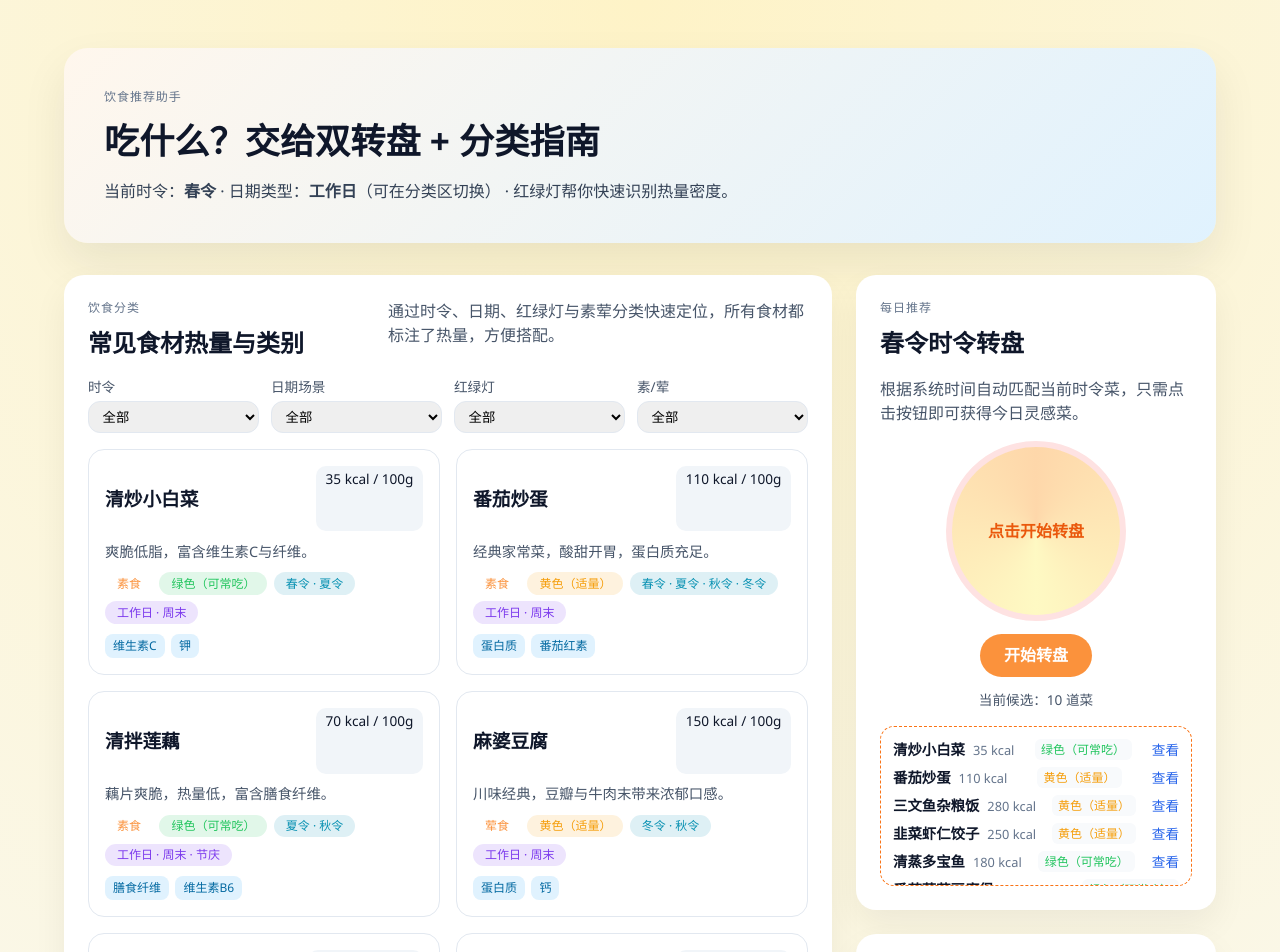
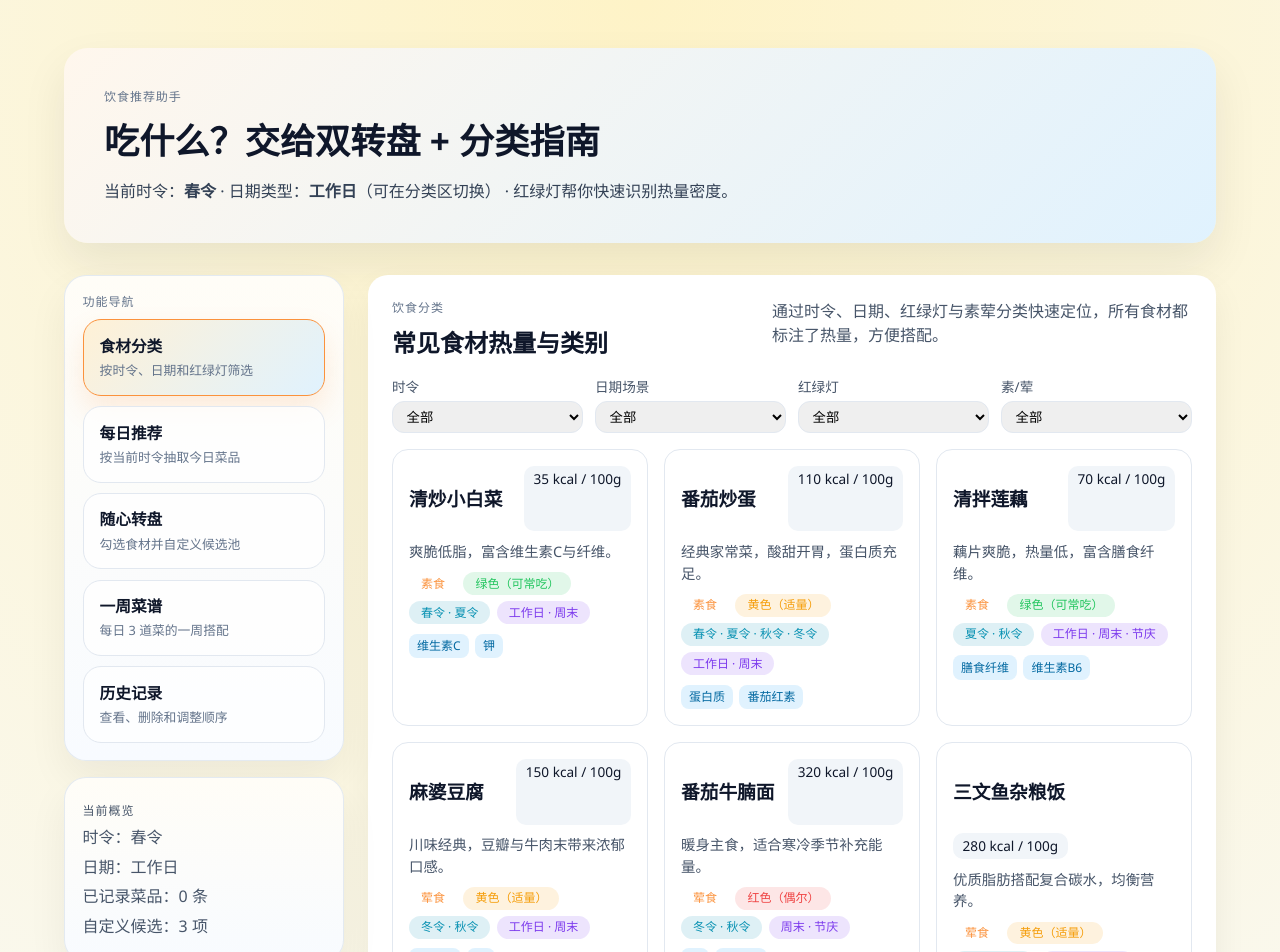
Before and after one commit to MonaQQ/FoodPlan, a React (Vite) app: page / in a window 1280 px wide. Shown: the top 952 px of the page. Built offline with nearby package versions, Linux system fonts and the light colour scheme.

Commit message:
增加页签

```diff
--- a/src/App.css
+++ b/src/App.css
@@ -39,10 +39,77 @@
   font-size: 1rem;
 }
 
-.layout {
+.tab-shell {
   display: grid;
-  grid-template-columns: 1fr 360px;
+  grid-template-columns: 280px 1fr;
   gap: 1.5rem;
+  align-items: start;
+}
+
+.tab-sidebar {
+  display: flex;
+  flex-direction: column;
+  gap: 1rem;
+  position: sticky;
+  top: 1rem;
+}
+
+.tab-sidebar-card {
+  background: linear-gradient(180deg, #fffdf7, #f8fbff);
+  border: 1px solid rgba(226, 232, 240, 0.9);
+  border-radius: 22px;
+  padding: 1.1rem;
+  box-shadow: 0 18px 40px rgba(15, 23, 42, 0.06);
+}
+
+.tab-list {
+  display: flex;
+  flex-direction: column;
+  gap: 0.65rem;
+}
+
+.tab-button {
+  border: 1px solid #e2e8f0;
+  border-radius: 18px;
+  background: rgba(255, 255, 255, 0.78);
+  padding: 0.9rem 1rem;
+  text-align: left;
+  cursor: pointer;
+  transition: transform 0.18s ease, border-color 0.18s ease, box-shadow 0.18s ease;
+  display: flex;
+  flex-direction: column;
+  gap: 0.18rem;
+}
+
+.tab-button strong {
+  color: #0f172a;
+  font-size: 0.98rem;
+}
+
+.tab-button span {
+  color: #64748b;
+  font-size: 0.8rem;
+}
+
+.tab-button:hover {
+  transform: translateY(-1px);
+  border-color: #fdba74;
+  box-shadow: 0 10px 24px rgba(251, 146, 60, 0.12);
+}
+
+.tab-button.active {
+  background: linear-gradient(135deg, #fff1d6, #e0f2fe);
+  border-color: #fb923c;
+  box-shadow: 0 14px 28px rgba(251, 146, 60, 0.16);
+}
+
+.status-card p {
+  margin: 0.35rem 0;
+  color: #475569;
+}
+
+.tab-content {
+  min-width: 0;
 }
 
 .panel {
@@ -536,12 +603,48 @@
 }
 
 @media (max-width: 1024px) {
-  .layout {
+  .tab-shell {
     grid-template-columns: 1fr;
   }
 
-  .spinners-column {
+  .tab-sidebar {
+    position: static;
+  }
+
+  .tab-list {
+    display: grid;
+    grid-template-columns: repeat(auto-fit, minmax(150px, 1fr));
+  }
+}
+
+@media (max-width: 720px) {
+  .app-shell {
+    padding: 1.5rem 1rem 3rem;
+  }
+
+  .hero {
+    padding: 1.5rem;
+  }
+
+  .hero h1 {
+    font-size: 1.7rem;
+  }
+
+  .tab-list {
+    grid-template-columns: 1fr 1fr;
+  }
+
+  .custom-builder {
+    grid-template-columns: 1fr;
+  }
+
+  .weekly-item {
     flex-direction: column;
+    align-items: flex-start;
+  }
+
+  .weekly-meta.multi {
+    justify-content: flex-start;
   }
 }
 
--- a/src/App.tsx
+++ b/src/App.tsx
@@ -1,4 +1,4 @@
-import { useCallback, useEffect, useMemo, useState } from 'react';
+import { useEffect, useMemo, useState } from 'react';
 import { CustomSpinner } from './components/CustomSpinner';
 import { DailySpinner } from './components/DailySpinner';
 import { FilterState, FoodCatalog } from './components/FoodCatalog';
@@ -24,34 +24,44 @@ const defaultSelectedIds = FOODS.filter((food) => food.type === 'meat')
   .slice(0, 3)
   .map((food) => food.id);
 
+type AppTab = 'catalog' | 'daily' | 'custom' | 'weekly' | 'records';
+
+const tabs: { id: AppTab; label: string; hint: string }[] = [
+  { id: 'catalog', label: '食材分类', hint: '按时令、日期和红绿灯筛选' },
+  { id: 'daily', label: '每日推荐', hint: '按当前时令抽取今日菜品' },
+  { id: 'custom', label: '随心转盘', hint: '勾选食材并自定义候选池' },
+  { id: 'weekly', label: '一周菜谱', hint: '每日 3 道菜的一周搭配' },
+  { id: 'records', label: '历史记录', hint: '查看、删除和调整顺序' }
+];
+
 function App() {
+  const [activeTab, setActiveTab] = useState<AppTab>('catalog');
   const [filters, setFilters] = useState<FilterState>(initialFilters);
   const [now, setNow] = useState(() => new Date());
+  const [records, setRecords] = useLocalStorage<SpinRecord[]>('spin-records', []);
+  const [selectedIds, setSelectedIds] = useLocalStorage<string[]>('custom-selected-ids', defaultSelectedIds);
+  const [customOptions, setCustomOptions] = useLocalStorage<SpinnerOption[]>('custom-options', []);
+  const [detailFoodId, setDetailFoodId] = useState<string | null>(null);
+
   const currentSeason = useMemo(() => getCurrentSeason(now), [now]);
   const currentDateTag = useMemo<DateTag>(() => {
     const day = now.getDay();
     return day === 0 || day === 6 ? 'weekend' : 'weekday';
   }, [now]);
 
+  const foodMap = useMemo(() => new Map(FOODS.map((food) => [food.id, food])), []);
+  const detailFood = useMemo(() => (detailFoodId ? foodMap.get(detailFoodId) ?? null : null), [detailFoodId, foodMap]);
+
   useEffect(() => {
     const timer = window.setInterval(() => setNow(new Date()), 60_000);
     return () => window.clearInterval(timer);
   }, []);
 
-  const [records, setRecords] = useLocalStorage<SpinRecord[]>('spin-records', []);
-  const [selectedIds, setSelectedIds] = useLocalStorage<string[]>('custom-selected-ids', defaultSelectedIds);
-  const [customOptions, setCustomOptions] = useLocalStorage<SpinnerOption[]>('custom-options', []);
-  const [detailFoodId, setDetailFoodId] = useState<string | null>(null);
+  const handleFilterChange = <K extends keyof FilterState>(key: K, value: FilterState[K]) => {
+    setFilters((prev) => ({ ...prev, [key]: value }));
+  };
 
-  const foodMap = useMemo(() => new Map(FOODS.map((food) => [food.id, food])), []);
-  const detailFood = useMemo(() => (detailFoodId ? foodMap.get(detailFoodId) ?? null : null), [detailFoodId, foodMap]);
-
-  const handleFilterChange = useCallback(<K extends keyof FilterState>(key: K, value: FilterState[K]) => {
-    setFilters((prev) => ({ ...prev, [key]: value }));
-  }, []);
-
-  const pushRecord = useCallback(
-    (option: SpinnerOption, source: SpinRecord['source']) => {
+  const pushRecord = (option: SpinnerOption, source: SpinRecord['source']) => {
     const record: SpinRecord = {
       id: randomId(),
       option,
@@ -59,17 +69,13 @@ function App() {
       timestamp: new Date().toISOString()
     };
     setRecords((prev) => [...prev, record]);
-    },
-    [setRecords]
-  );
+  };
 
-  const deleteRecord = useCallback(
-    (id: string) => setRecords((prev) => prev.filter((record) => record.id !== id)),
-    [setRecords]
-  );
+  const deleteRecord = (id: string) => {
+    setRecords((prev) => prev.filter((record) => record.id !== id));
+  };
 
-  const moveRecord = useCallback(
-    (id: string, direction: 'up' | 'down') => {
+  const moveRecord = (id: string, direction: 'up' | 'down') => {
     setRecords((prev) => {
       const index = prev.findIndex((record) => record.id === id);
       if (index === -1) return prev;
@@ -79,21 +85,16 @@ function App() {
       [updated[index], updated[swapIndex]] = [updated[swapIndex], updated[index]];
       return updated;
     });
-    },
-    [setRecords]
-  );
+  };
 
-  const showFoodDetail = useCallback(
-    (id: string) => {
+  const showFoodDetail = (id: string) => {
     if (foodMap.has(id)) {
       setDetailFoodId(id);
     }
-    },
-    [foodMap]
-  );
+  };
 
-  const closeFoodDetail = useCallback(() => setDetailFoodId(null), []);
-  const hasFood = useCallback((id: string) => foodMap.has(id), [foodMap]);
+  const closeFoodDetail = () => setDetailFoodId(null);
+  const hasFood = (id: string) => foodMap.has(id);
 
   return (
     <div className="app-shell">
@@ -108,16 +109,51 @@ function App() {
         </div>
       </header>
 
-      <main className="layout">
+      <main className="tab-shell">
+        <aside className="tab-sidebar">
+          <section className="tab-sidebar-card">
+            <p className="eyebrow">功能导航</p>
+            <div className="tab-list" role="tablist" aria-label="功能页签">
+              {tabs.map((tab) => (
+                <button
+                  key={tab.id}
+                  type="button"
+                  role="tab"
+                  aria-selected={activeTab === tab.id}
+                  className={`tab-button ${activeTab === tab.id ? 'active' : ''}`}
+                  onClick={() => setActiveTab(tab.id)}
+                >
+                  <strong>{tab.label}</strong>
+                  <span>{tab.hint}</span>
+                </button>
+              ))}
+            </div>
+          </section>
+
+          <section className="tab-sidebar-card status-card">
+            <p className="eyebrow">当前概览</p>
+            <p>时令：{seasonLabels[currentSeason]}</p>
+            <p>日期：{dateTagLabels[currentDateTag]}</p>
+            <p>已记录菜品：{records.length} 条</p>
+            <p>自定义候选：{selectedIds.length + customOptions.length} 项</p>
+          </section>
+        </aside>
+
+        <section className="tab-content">
+          {activeTab === 'catalog' && (
             <FoodCatalog foods={FOODS} filters={filters} onFilterChange={handleFilterChange} onSelectFood={showFoodDetail} />
+          )}
 
-        <div className="spinners-column">
+          {activeTab === 'daily' && (
             <DailySpinner
               foods={FOODS}
               season={currentSeason}
               onResult={(option) => pushRecord(option, 'daily')}
               onInspectFood={showFoodDetail}
             />
+          )}
+
+          {activeTab === 'custom' && (
             <CustomSpinner
               foods={FOODS}
               selectedIds={selectedIds}
@@ -127,7 +163,13 @@ function App() {
               onResult={(option) => pushRecord(option, 'custom')}
               onInspectFood={showFoodDetail}
             />
+          )}
+
+          {activeTab === 'weekly' && (
             <WeeklyPlanner foods={FOODS} season={currentSeason} onSelectFood={showFoodDetail} />
+          )}
+
+          {activeTab === 'records' && (
             <SpinRecordList
               records={records}
               onDelete={deleteRecord}
@@ -135,18 +177,18 @@ function App() {
               onSelectFood={showFoodDetail}
               hasFood={hasFood}
             />
-        </div>
+          )}
+        </section>
       </main>
 
       <footer className="footer">
         <p>
-          红绿灯参考：绿色代表低热量高蔬果，黄色为适量摄入，红色提醒偶尔享用。素荤分类帮助平衡蛋白质与植物摄入。
-          通过分类 + 转盘 + 记录的组合，让饮食决策更轻松。
+          红绿灯帮助区分日常频率，页签帮助把功能拆开使用。你可以先筛食材，再切去每日推荐、自定义转盘、
+          一周菜谱或历史记录。
         </p>
-        <p className="footer-note">
-          数据示例仅作参考，请结合个人状况调整。最后更新时间：{new Date().toLocaleDateString()}。
-        </p>
+        <p className="footer-note">数据仅作示例参考，请结合个人饮食需求灵活调整。</p>
       </footer>
+
       <FoodDetailModal food={detailFood} onClose={closeFoodDetail} />
     </div>
   );
```
Lines whose indentation alone changed are shown as unchanged.
